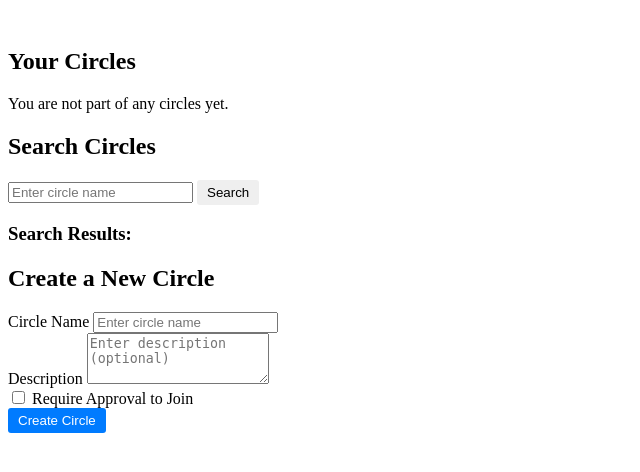
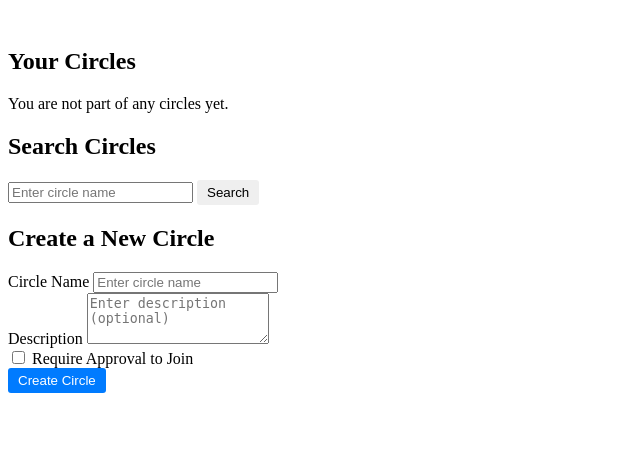
Before and after one commit to sfirke/meutch, a Flask app: page /circles/circles in a window 1280 px wide. Shown: the part 26-498 px from the top of the page, without its empty margins (0-640 px from the left). Run offline with Flask 2, Linux system fonts and the light colour scheme; the visitor is signed in with stand-in values (Sample User, id 1); data comes from the database, SQL or seed files in the repository; data that the repository does not hold is empty; some libraries are stand-ins or nearby versions.

Commit message:
clean up redundant heading

```diff
--- a/app/templates/circles/circles.html
+++ b/app/templates/circles/circles.html
@@ -59,8 +59,6 @@
     </form>
 
     <!-- Display Search Results if Any -->
-    {% if searched_circles is defined %}
-        <h3>Search Results:</h3>
         {% if searched_circles %}
             <h3>Search Results</h3>
             <ul class="list-group mb-4">
@@ -82,8 +80,6 @@
                 {% endfor %}
             </ul>
         {% endif %}
-    {% endif %}
-
     <!-- Create New Circle -->
     <h2>Create a New Circle</h2>
     <form method="post">
```
